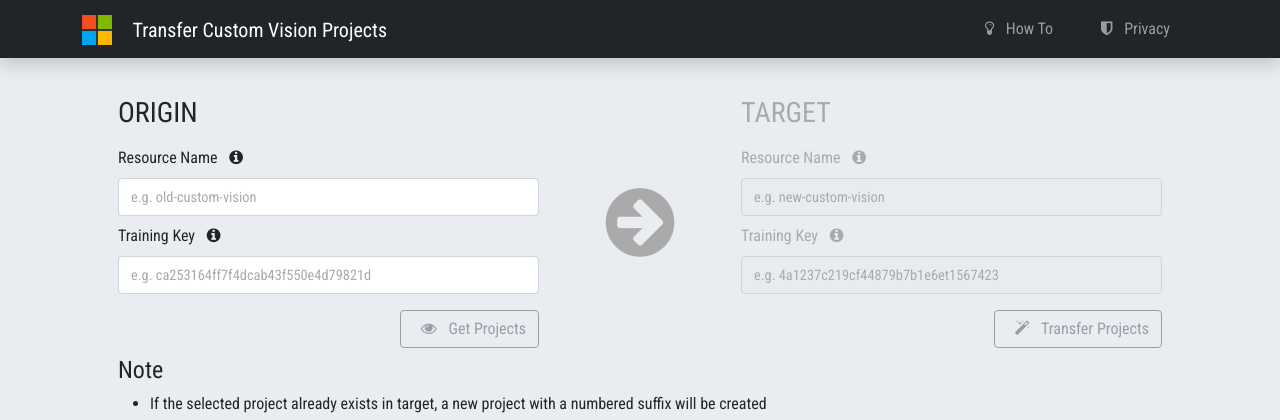
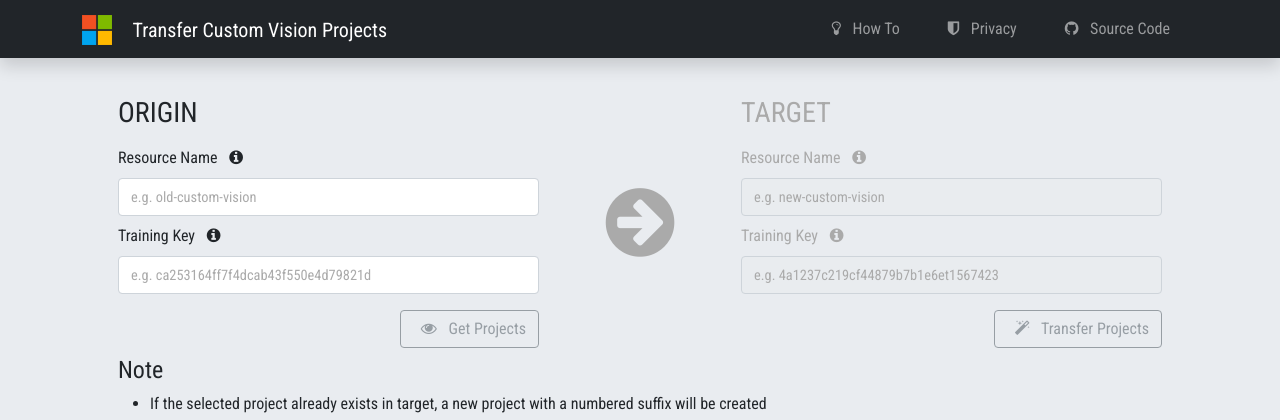
Before and after one commit to jixjia/transfer-custom-vision, a Flask app: page / in a window 1280 px wide. Shown: the top 420 px of the page. Run offline with Flask 2, Linux system fonts and the light colour scheme; some libraries are stand-ins or nearby versions.

Commit message:
updated README

```diff
--- a/templates/template.html
+++ b/templates/template.html
@@ -64,6 +64,9 @@
           <li class="nav-item mx-3">
             <a class="nav-link" href="#" data-bs-toggle="modal" data-bs-target="#privacy-modal"><i class="fa fa-shield pe-2" aria-hidden="true"></i> Privacy</a>
           </li>
+          <li class="nav-item mx-3">
+            <a class="nav-link" href="https://github.com/jixjia/transfer-custom-vision" target="_blank"><i class="fa fa-github pe-2" aria-hidden="true"></i> Source Code</a>
+          </li>
         </ul>
       </div>
     </div>
```
Also changed, not shown: README.md.
